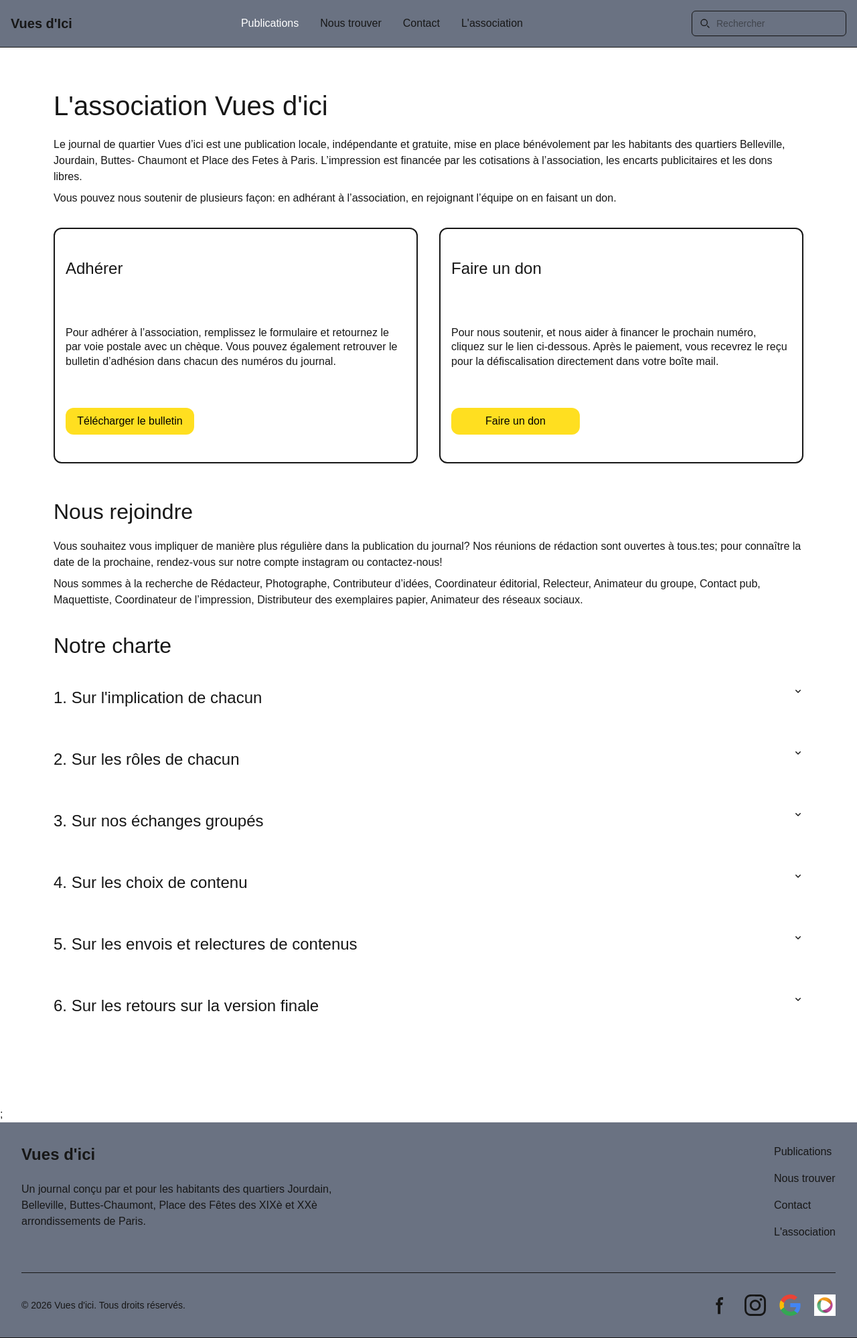
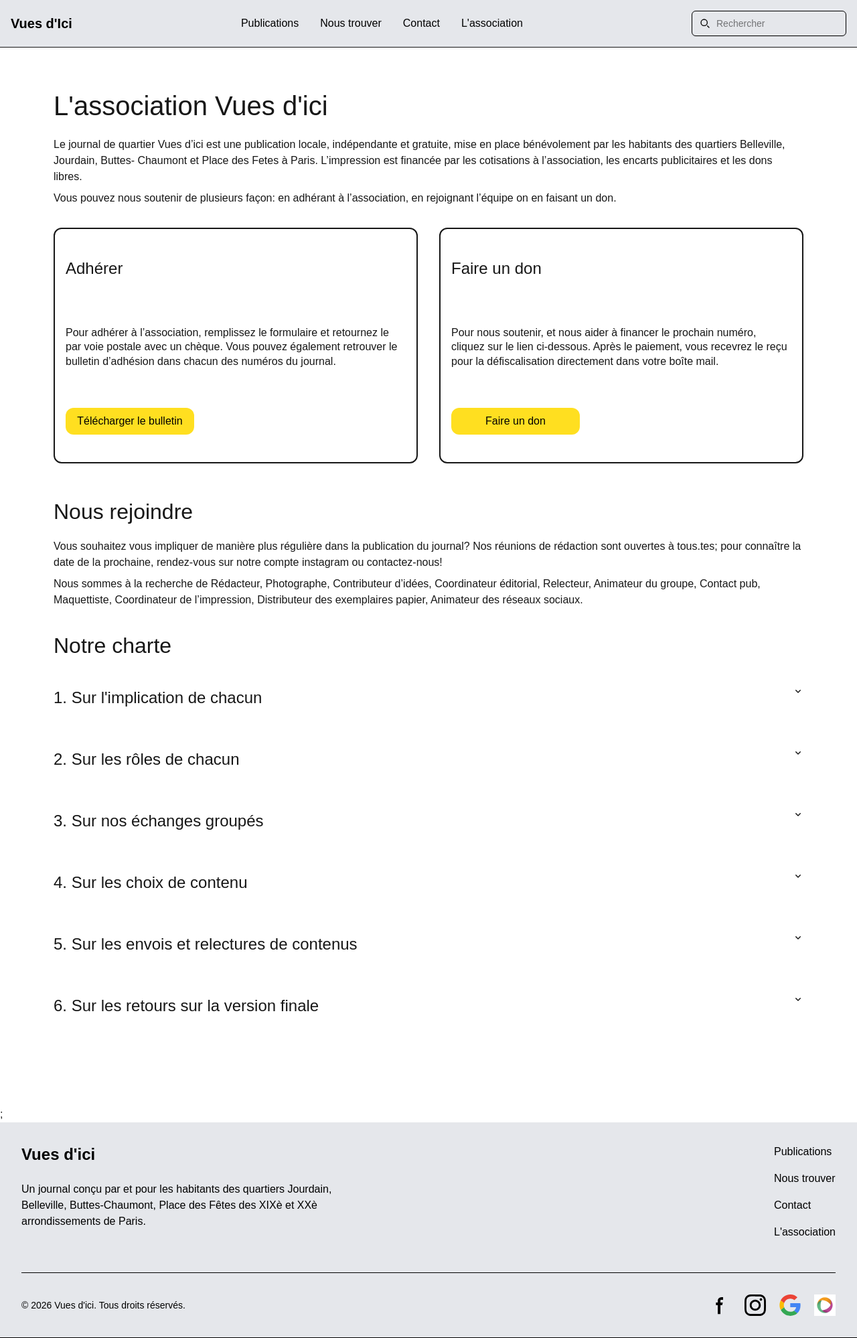
Before and after one commit to VinchC/vues-d-ici, a Next.js app: page /association in a window 1280 px wide. Shown: the whole page at 67% size. Built offline with nearby package versions, Linux system fonts and the light colour scheme.

Commit message:
Minor fixes regarding colors

```diff
--- a/app/components/[Footer]/Footer.tsx
+++ b/app/components/[Footer]/Footer.tsx
@@ -6,7 +6,7 @@ const Footer = () => {
   return (
     <footer className="w-full z-20 start-0">
       <div className="">
-        <div className="bg-gray-500 bottom-0 start-0 border-b border-default mx-auto p-8 py-6 lg:py-8">
+        <div className="bg-gray-200 text-black bottom-0 start-0 border-b border-default mx-auto p-8 py-6 lg:py-8">
           <div className="flex justify-between max-md:block">
             <div>
               <div className="mb-6">
--- a/app/components/[Header]/NavBar.tsx
+++ b/app/components/[Header]/NavBar.tsx
@@ -4,7 +4,7 @@ export const NavBar = () => {
   return (
     <header className="top-0 h-16 border-b-2 border-background z-50">
       <nav className="fixed w-full z-20 top-0 start-0 border-b border-default">
-        <div className="bg-gray-500 flex flex-wrap items-center justify-between mx-auto p-4">
+        <div className="bg-gray-200 text-black flex flex-wrap items-center justify-between mx-auto p-4">
           <Link
             href="/"
             className="flex items-center space-x-3 rtl:space-x-reverse"
@@ -128,7 +128,7 @@ export const NavBar = () => {
               <li>
                 <a
                   href="/publications"
-                  className="block py-2 px-3 text-white bg-brand rounded md:bg-transparent md:text-fg-brand md:p-0"
+                  className="block py-2 px-3 bg-brand rounded md:bg-transparent md:text-fg-brand md:p-0"
                   aria-current="page"
                 >
                   Publications
--- a/app/components/[Publications]/LastPublications.tsx
+++ /dev/null
@@ -1,27 +0,0 @@
-import { ARTICLES } from "../../../data/data";
-import { PublicationCard } from "./PublicationCard";
-import Link from "next/link";
-
-export const LastArticles = () => {
-  return (
-    <>
-      <section className="section justify-center">
-        <div className="p-4 gap-2">
-          <h2>Nos derniers articles</h2>
-          <div className="articlesGrid">
-            {ARTICLES.sort((a, b) => b.id - a.id)
-              .slice(0, 6)
-              .map((article, index) => (
-                <PublicationCard key={index} {...article} />
-              ))}
-          </div>
-          <div className="flex justify-center items-center">
-            <Link href="/articles" className="largeButton">
-              Voir tous les articles
-            </Link>
-          </div>
-        </div>
-      </section>
-    </>
-  );
-};
--- a/app/components/utils/Search.tsx
+++ b/app/components/utils/Search.tsx
@@ -1,10 +1,10 @@
+/* eslint-disable @typescript-eslint/no-explicit-any */
 
 const Search = ({
   search,
   handleSearchUpdate,
 }: {
   search?: string;
-  // eslint-disable-next-line @typescript-eslint/no-explicit-any
   handleSearchUpdate?: any;
 }) => {
   return (
--- a/app/globals.css
+++ b/app/globals.css
@@ -14,7 +14,7 @@
 
 @media (prefers-color-scheme: dark) {
   :root {
-    --background: #171717;
+    --background: #03021a;
     --foreground: #ffffff;
   }
 }
```
